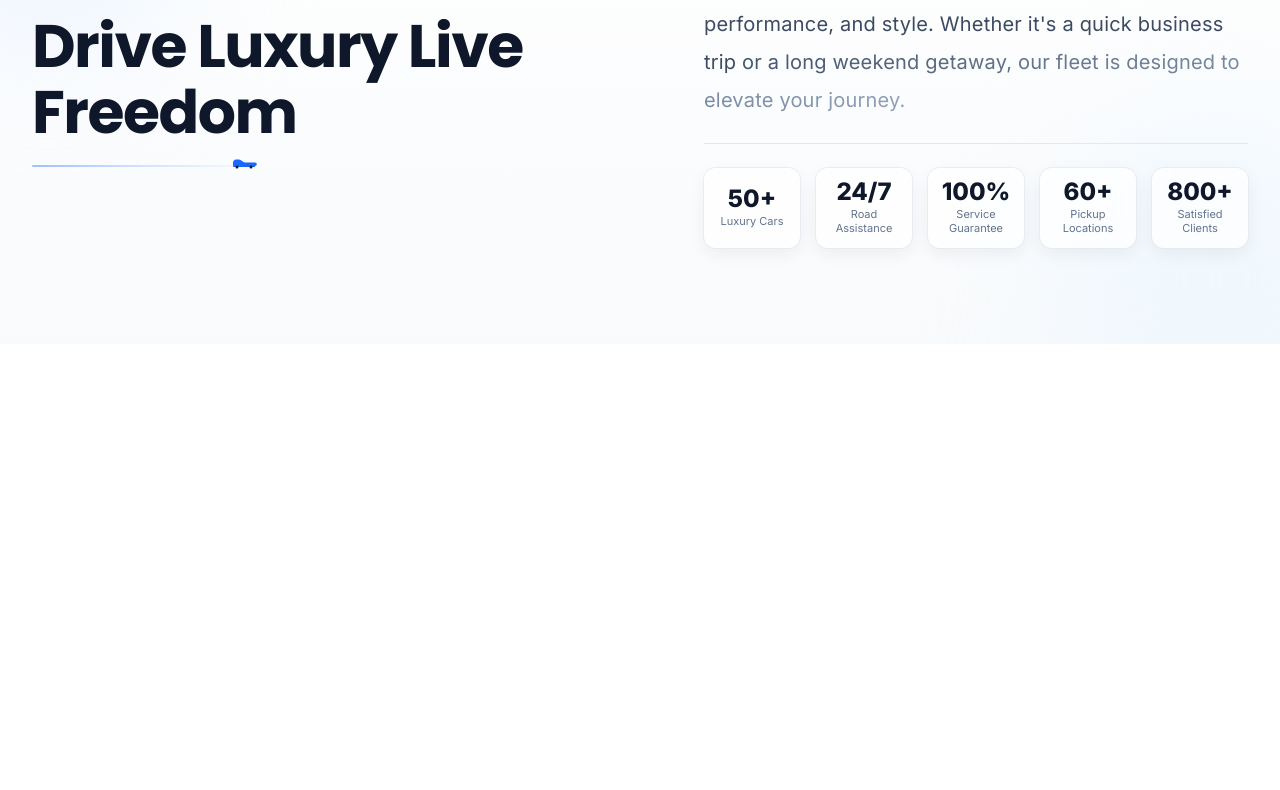
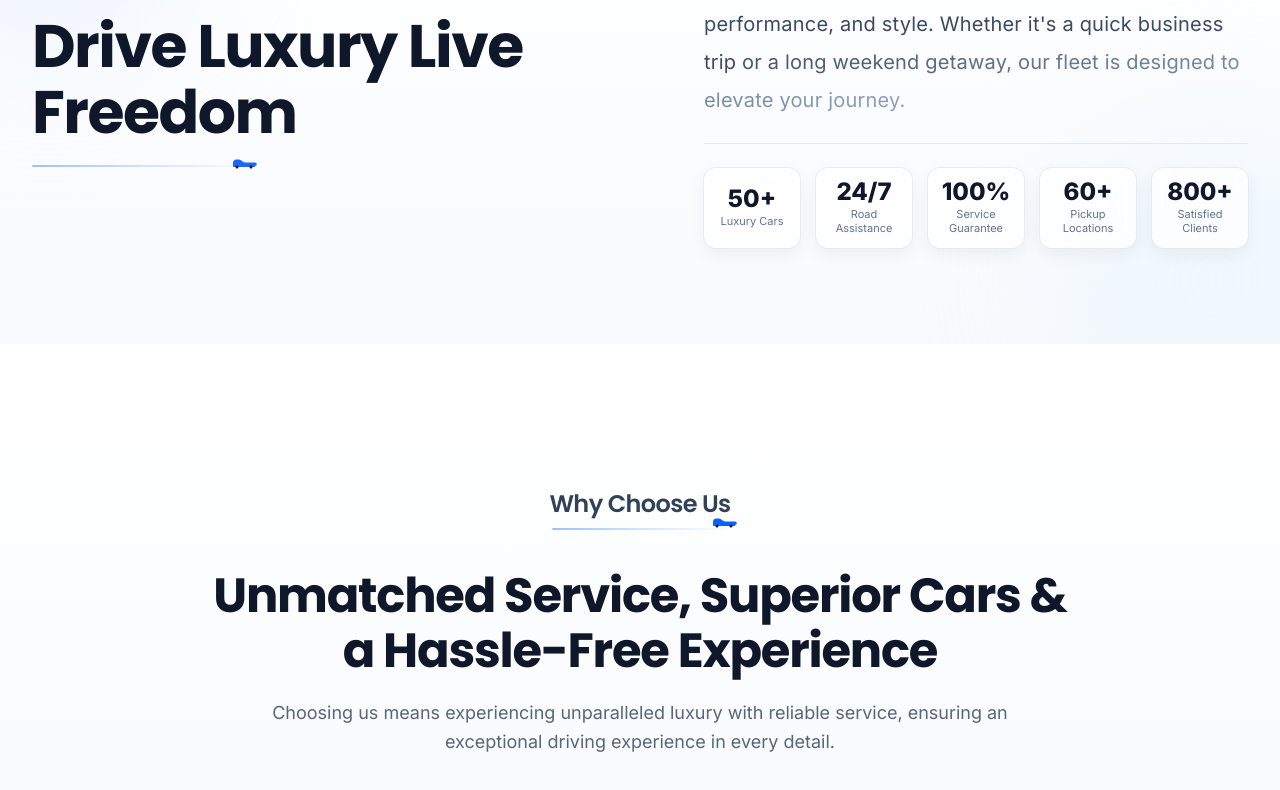
Before and after one commit to Muhammed-Haider/car-rental-service, a Next.js app: page / in a window 1280 px wide. Shown: the part 973-1763 px from the top of the page. Before the commit the page ends 1317 px from the top, so only its background shows below. Built offline with nearby package versions, Linux system fonts and the light colour scheme.

Commit message:
add : why choose us

```diff
--- a/src/app/page.js
+++ b/src/app/page.js
@@ -1,11 +1,15 @@
 import HeroVideo from "@/components/HeroVideo";
 import AboutUs from "@/components/AboutUs";
+import WhyChooseUs from "@/components/WhyChooseUs";
 
 export default function Home() {
   return (
     <>
       <HeroVideo />
       <AboutUs />
+      <div className="relative isolate z-0 mt-8 md:mt-12">
+        <WhyChooseUs />
+      </div>
     </>
   );
 }
--- /dev/null
+++ b/src/components/WhyChooseUs.jsx
@@ -0,0 +1,60 @@
+"use client";
+
+export default function WhyChooseUs() {
+  return (
+    <section className="w-full bg-gradient-to-b from-white to-[#F8FAFC] text-[#0A1A2F] py-20 md:py-24">
+      <div className="max-w-5xl mx-auto px-6 md:px-8 text-center">
+        {/* Top label */}
+        <h2
+          className="text-xl md:text-2xl font-semibold tracking-tight text-slate-700"
+          style={{ fontFamily: "Poppins, sans-serif" }}
+        >
+          Why Choose Us
+        </h2>
+
+        {/* decorative underline + car icon */}
+        <div className="relative inline-block mt-2 mb-8">
+          <div className="h-[2px] w-36 md:w-44 bg-gradient-to-r from-[#A3BFFA] via-[#D0E3FF] to-transparent rounded-full"></div>
+          <span className="absolute -right-3 -top-3 text-[#0057FF]">
+            <svg
+              width="32"
+              height="14"
+              viewBox="0 0 64 28"
+              fill="none"
+              xmlns="http://www.w3.org/2000/svg"
+              aria-hidden="true"
+            >
+              <g transform="translate(64,0) scale(-1,1)">
+                <path
+                  d="M10 18c-2 0-3.5-1.5-3.5-3.5S8 11 10 11h20c4 0 8-6 12-6h6c3 0 6 3 6 6v7c0 1.1-.9 2-2 2H10z"
+                  fill="currentColor"
+                  opacity="0.95"
+                />
+                <circle cx="18" cy="20" r="3" fill="#0F172A" />
+                <circle cx="46" cy="20" r="3" fill="#0F172A" />
+              </g>
+            </svg>
+          </span>
+        </div>
+
+        {/* Main headline */}
+        <h3
+          className="text-3xl md:text-5xl font-extrabold leading-tight md:leading-[1.15] tracking-tight mb-5 text-slate-900"
+          style={{ fontFamily: "Poppins, sans-serif" }}
+        >
+          Unmatched Service, Superior Cars &
+          <br className="hidden md:block" />
+          a Hassle-Free Experience
+        </h3>
+
+        {/* Supporting paragraph */}
+        <p
+          className="mx-auto max-w-3xl text-base md:text-lg text-slate-600/90 leading-relaxed"
+          style={{ fontFamily: "Inter, sans-serif" }}
+        >
+          Choosing us means experiencing unparalleled luxury with reliable service, ensuring an exceptional driving experience in every detail.
+        </p>
+      </div>
+    </section>
+  );
+}
```
Also changed, not shown: public/car.jfif (added).
